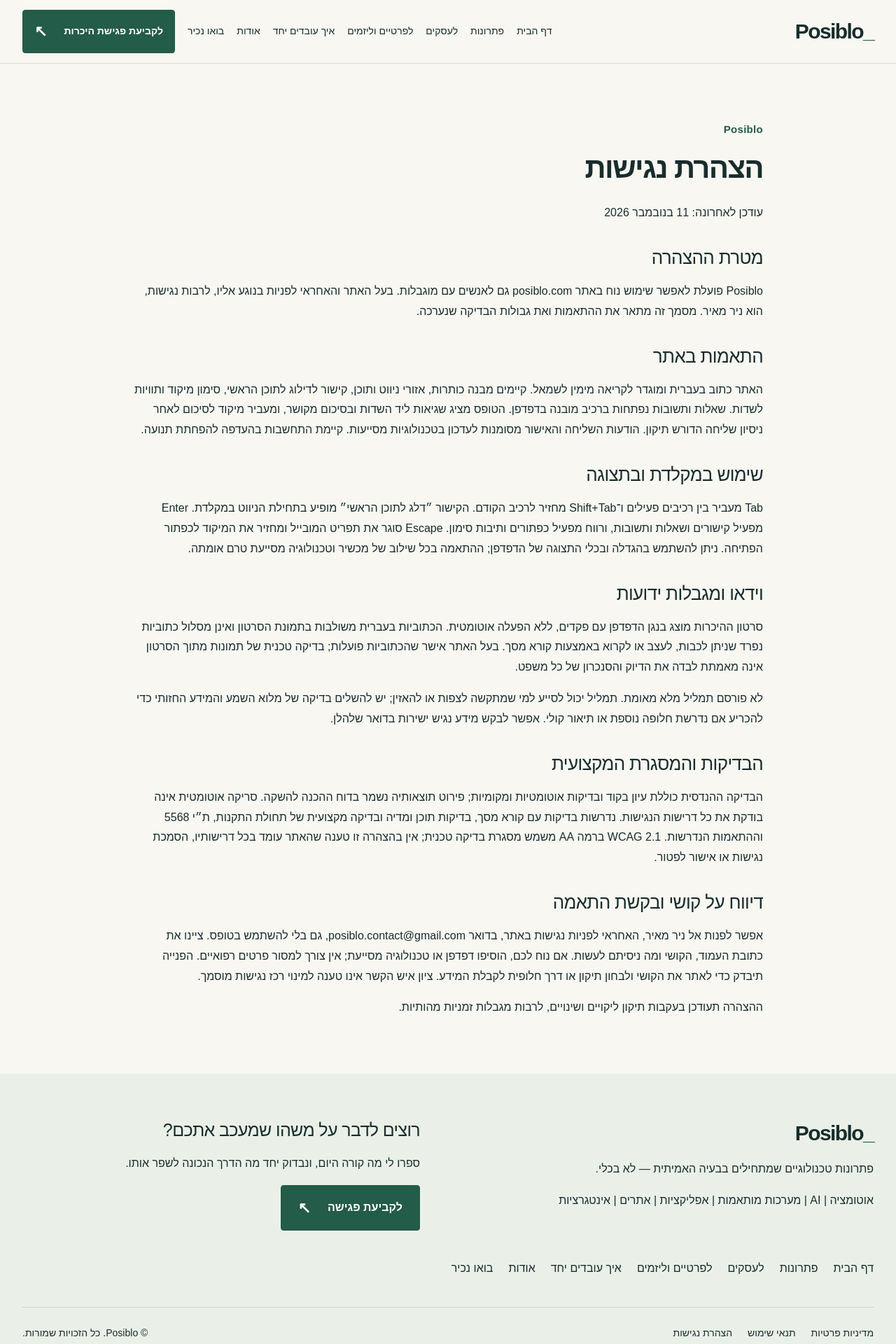
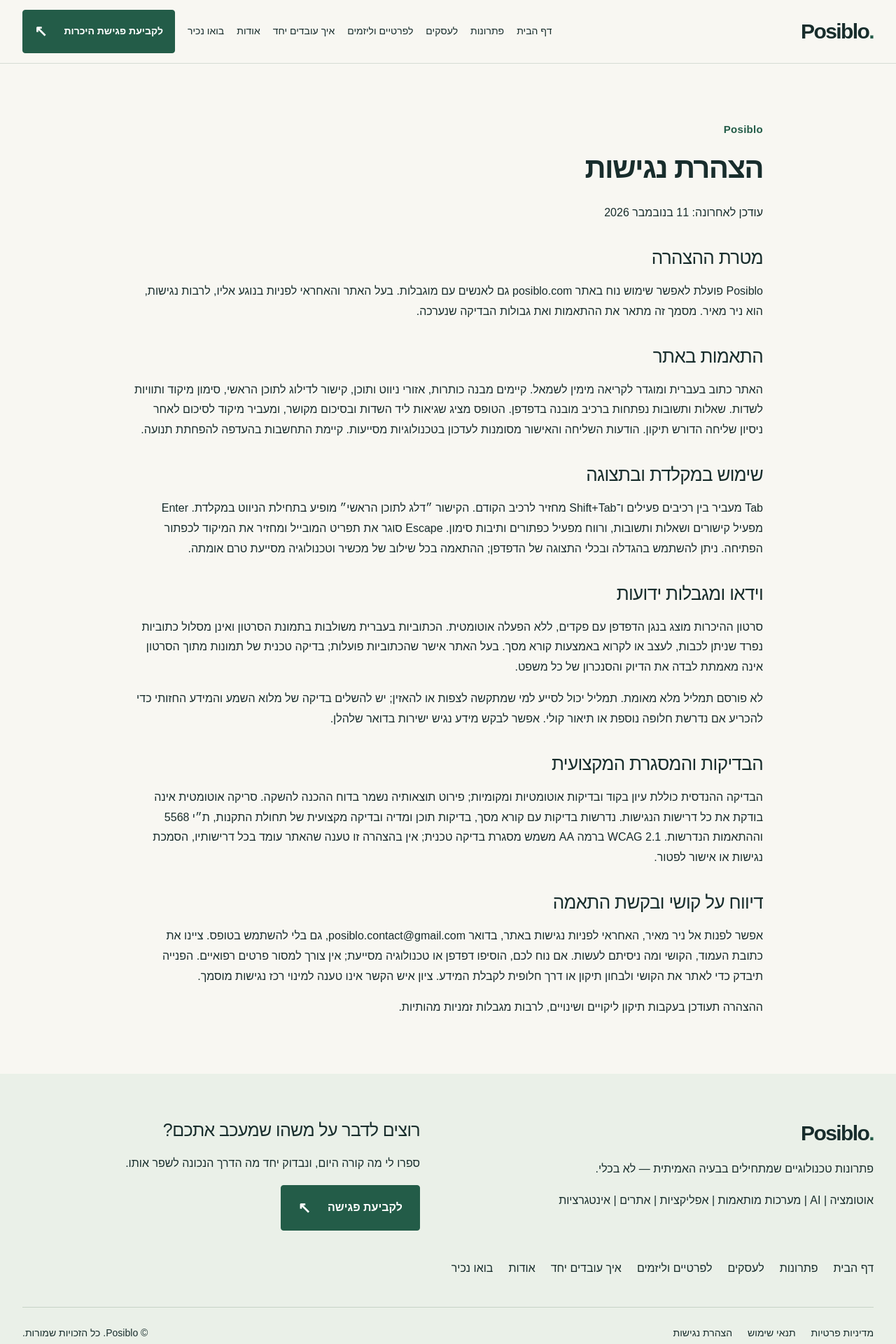
Before and after one commit to NirMeir1/smart-automation-il, a Next.js app: page /legal/accessibility in a window 1280 px wide. Shown: the top 1920 px of the page at 70% size. Built offline with nearby package versions, Linux system fonts and the light colour scheme; a web font is replaced by a local one.

Commit message:
feat: Update footer and navigation components to replace underscore with a period in brand name display

```diff
--- a/src/components/layout/footer.tsx
+++ b/src/components/layout/footer.tsx
@@ -5,7 +5,7 @@ import { FooterTopLink } from './footer-top-link'
 import { brand } from '@/lib/brand'
 export function Footer() {
   return <footer className="site-footer"><div className="site-container">
-    <div className="footer-top"><div><FooterTopLink href="/" className="wordmark"><bdi dir="ltr">{brand.name}<span>_</span></bdi></FooterTopLink><p>פתרונות טכנולוגיים שמתחילים בבעיה האמיתית — לא בכלי.</p><p><CopyText text="אוטומציה | AI | מערכות מותאמות | אפליקציות | אתרים | אינטגרציות" /></p></div>
+    <div className="footer-top"><div><FooterTopLink href="/" className="wordmark"><bdi dir="ltr">{brand.name}<span>.</span></bdi></FooterTopLink><p>פתרונות טכנולוגיים שמתחילים בבעיה האמיתית — לא בכלי.</p><p><CopyText text="אוטומציה | AI | מערכות מותאמות | אפליקציות | אתרים | אינטגרציות" /></p></div>
       <div><h2>רוצים לדבר על משהו שמעכב אתכם?</h2><p>ספרו לי מה קורה היום, ונבדוק יחד מה הדרך הנכונה לשפר אותו.</p><FooterTopLink className="action" href="/contact">לקביעת פגישה <span aria-hidden="true">↖</span></FooterTopLink></div></div>
     <nav aria-label="ניווט תחתון" className="footer-navigation">{routes.map(r => <Link key={r.key} href={r.href}>{r.label}</Link>)}</nav>
     <div className="footer-bottom"><nav aria-label="מידע משפטי"><Link href="/legal/privacy">מדיניות פרטיות</Link><Link href="/legal/terms">תנאי שימוש</Link><Link href="/legal/accessibility">הצהרת נגישות</Link></nav><p>© <bdi dir="ltr">{brand.name}</bdi>. כל הזכויות שמורות.</p></div>
--- a/src/components/layout/navigation.tsx
+++ b/src/components/layout/navigation.tsx
@@ -12,7 +12,7 @@ export function Navigation() {
     if (event.key === 'Escape' && open) { setOpen(false); toggle.current?.focus() }
   }}>
     <div className="site-container header-row">
-      <Link href="/" className="wordmark" aria-label={`${brand.name} — דף הבית`} onClick={() => setOpen(false)}><bdi dir="ltr">{brand.name}<span>_</span></bdi></Link>
+      <Link href="/" className="wordmark" aria-label={`${brand.name} — דף הבית`} onClick={() => setOpen(false)}><bdi dir="ltr">{brand.name}<span>.</span></bdi></Link>
       <button ref={toggle} className="menu-toggle" aria-expanded={open} aria-controls="primary-navigation" aria-label={open ? 'סגירת תפריט' : 'פתיחת תפריט'} onClick={() => setOpen(!open)}>{open ? 'סגירה ×' : 'תפריט ☰'}</button>
       <nav id="primary-navigation" aria-label="ניווט ראשי" className={open ? 'primary-nav is-open' : 'primary-nav'}>
         {routes.map(route => <Link href={route.href} key={route.key} aria-current={pathname === route.href ? 'page' : undefined} onClick={() => setOpen(false)}>{route.label}</Link>)}
```
